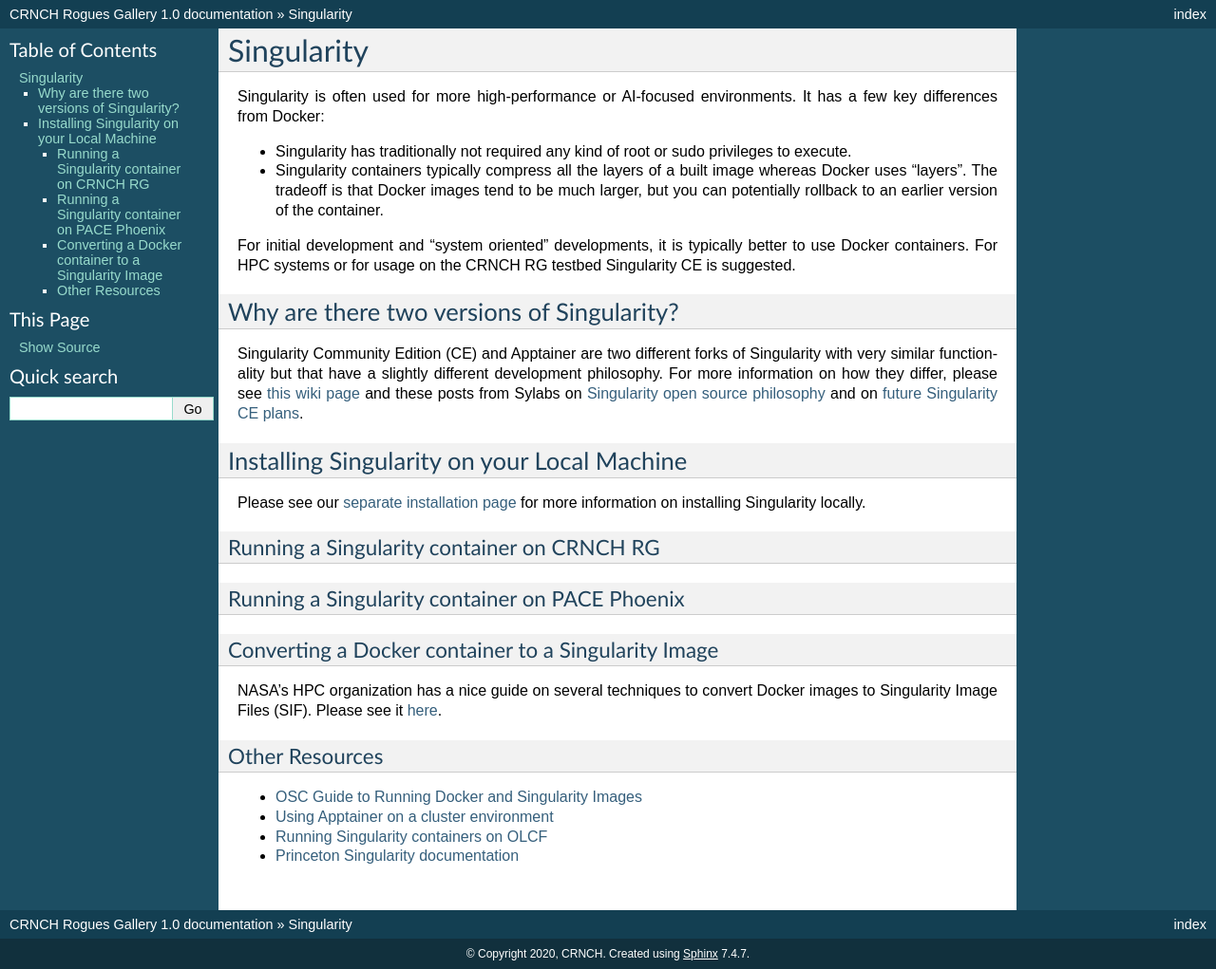
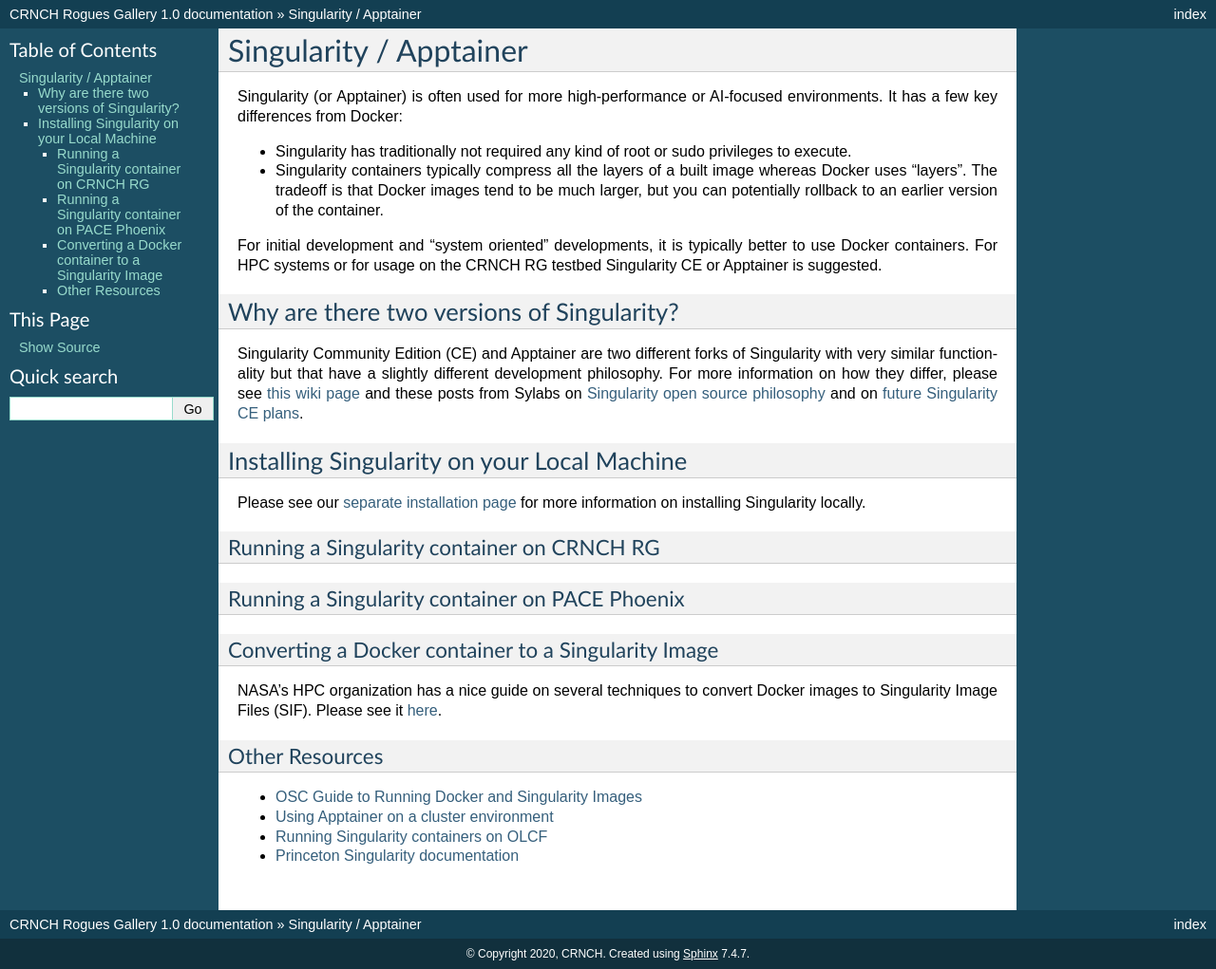
Before and after one commit to gt-crnch-rg/read-the-docs, a Sphinx documentation site: the page built from docs/general/containers-singularity.rst, in a window 1280 px wide. Shown: the whole page at 95% size. Built offline with Sphinx 7.4.7, drawn with Linux system fonts in a browser that asks for light colours; pages that are not in the unit, such as notebooks, are missing from menus.

Commit message:
Update containers-singularity.rst

```diff
--- a/docs/general/containers-singularity.rst
+++ b/docs/general/containers-singularity.rst
@@ -1,13 +1,13 @@
 =======================
-Singularity
+Singularity / Apptainer
 =======================
 
-Singularity is often used for more high-performance or AI-focused environments. It has a few key differences from Docker:
+Singularity (or Apptainer) is often used for more high-performance or AI-focused environments. It has a few key differences from Docker:
 
 - Singularity has traditionally not required any kind of root or sudo privileges to execute.
 - Singularity containers typically compress all the layers of a built image whereas Docker uses "layers". The tradeoff is that Docker images tend to be much larger, but you can potentially rollback to an earlier version of the container.
 
-For initial development and "system oriented" developments, it is typically better to use Docker containers. For HPC systems or for usage on the CRNCH RG testbed Singularity CE is suggested.
+For initial development and "system oriented" developments, it is typically better to use Docker containers. For HPC systems or for usage on the CRNCH RG testbed Singularity CE or Apptainer is suggested.
 
 Why are there two versions of Singularity?
 -----------------------------
```
